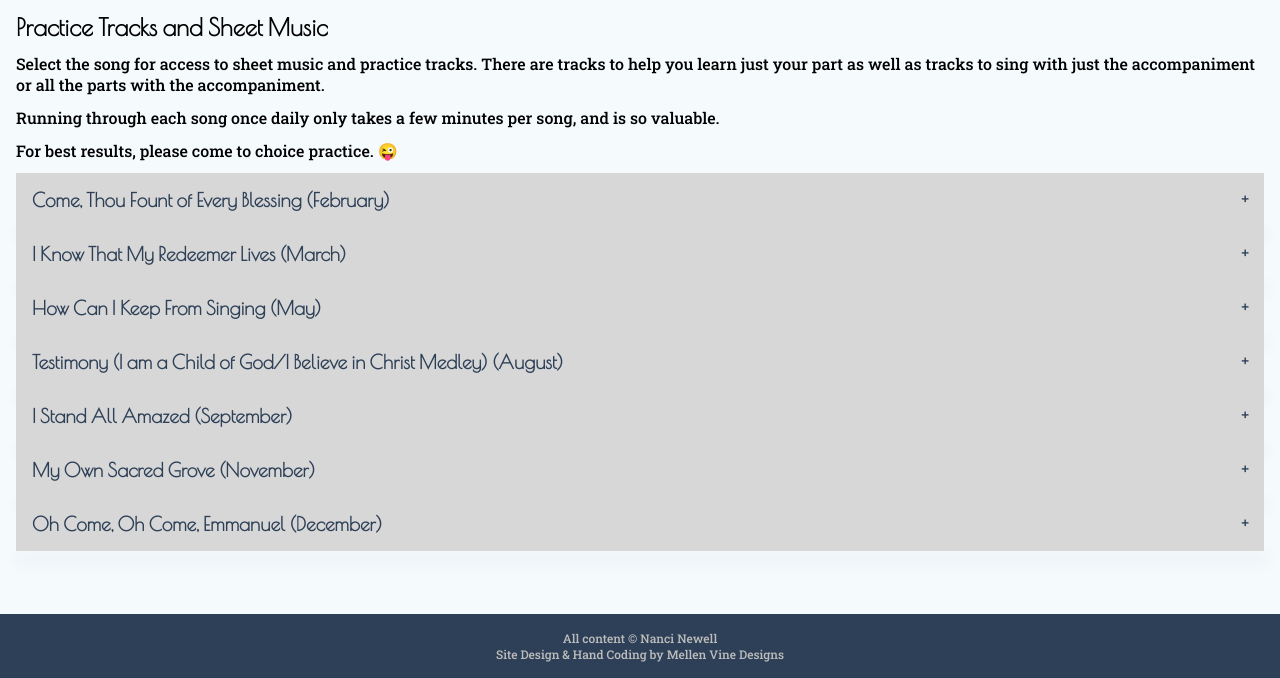
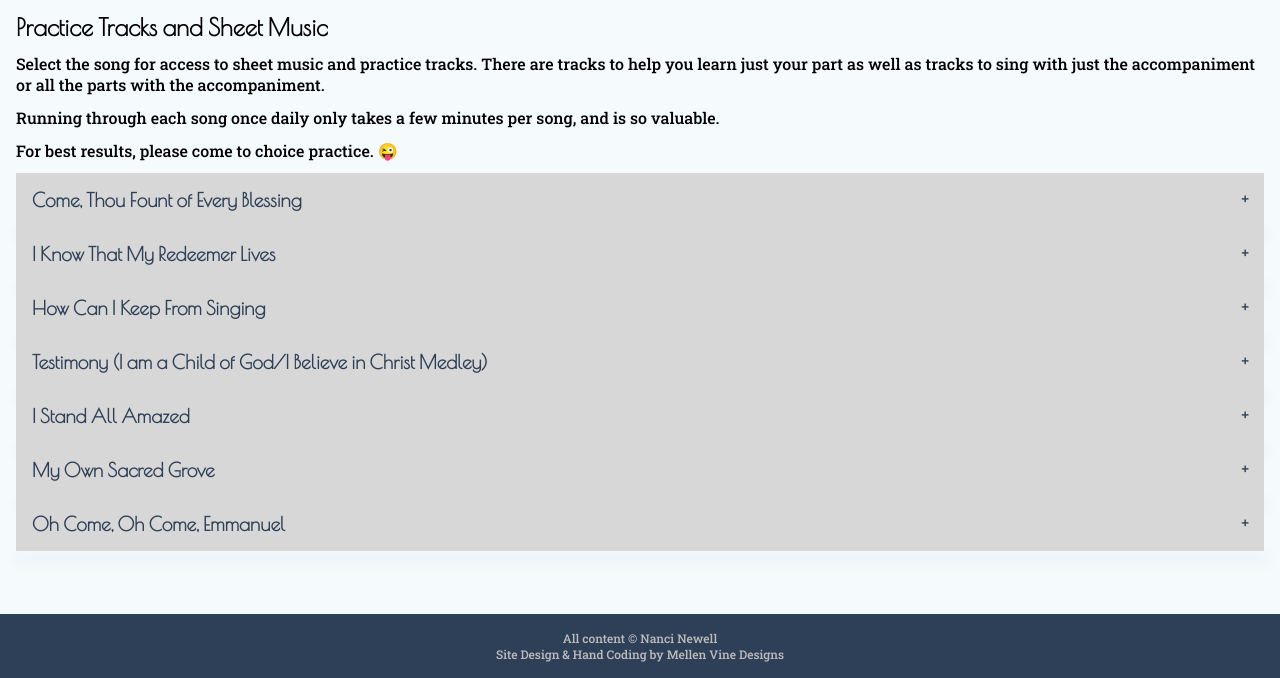
Before and after one commit to nancinewell/choir, a plain HTML site: page music.html in a window 1280 px wide. Shown: the part 122-800 px from the top of the page. Drawn offline with nearby package versions, Linux system fonts and the light colour scheme.

Commit message:
update (revert)

```diff
--- a/music.html
+++ b/music.html
@@ -85,7 +85,7 @@
 
 
 
-        <button class="accordion">Come, Thou Fount of Every Blessing (February)</button>
+        <button class="accordion">Come, Thou Fount of Every Blessing</button>
         <div class="panel">
             <ul>
                 <!-- <li><a target="new" href=#>Sheet Music with Nanci's Edits</a></li> -->
@@ -98,7 +98,7 @@
             </ul>
         </div>
 
-        <button class="accordion">I Know That My Redeemer Lives (March)</button>
+        <button class="accordion">I Know That My Redeemer Lives</button>
         <div class="panel">
             <ul>
                 <!-- <li><a target="new" href=#>Song 1- with Nanci's edits</a></li> -->
@@ -112,7 +112,7 @@
             </ul>
         </div>
 
-        <button class="accordion">How Can I Keep From Singing (May)</button>
+        <button class="accordion">How Can I Keep From Singing</button>
         <div class="panel">
             <ul>
                 <!-- <li><a target="new" href=#>Song 1- with Nanci's edits</a></li> -->
@@ -125,7 +125,7 @@
             </ul>
         </div>
 
-        <button class="accordion">Testimony (I am a Child of God/I Believe in Christ Medley) (August)</button>
+        <button class="accordion">Testimony (I am a Child of God/I Believe in Christ Medley)</button>
         <div class="panel">
             <ul>
                 <!-- <li><a target="new" href=#>Song 1- with Nanci's edits</a></li> -->
@@ -138,7 +138,7 @@
             </ul>
         </div>
 
-        <button class="accordion">I Stand All Amazed (September)</button>
+        <button class="accordion">I Stand All Amazed</button>
         <div class="panel">
             <ul>
                 <!-- <li><a target="new" href=#>Song 1- with Nanci's edits</a></li> -->
@@ -153,7 +153,7 @@
             </ul>
         </div>
 
-        <button class="accordion">My Own Sacred Grove (November)</button>
+        <button class="accordion">My Own Sacred Grove</button>
         <div class="panel">
             <ul>
                 <!-- <li><a target="new" href=#>Song 1- with Nanci's edits</a></li> -->
@@ -167,7 +167,7 @@
             </ul>
         </div>
 
-        <button class="accordion">Oh Come, Oh Come, Emmanuel (December)</button>
+        <button class="accordion">Oh Come, Oh Come, Emmanuel</button>
         <div class="panel">
             <ul>
                 <!-- <li><a target="new" href=#>Song 1- with Nanci's edits</a></li> -->
```
